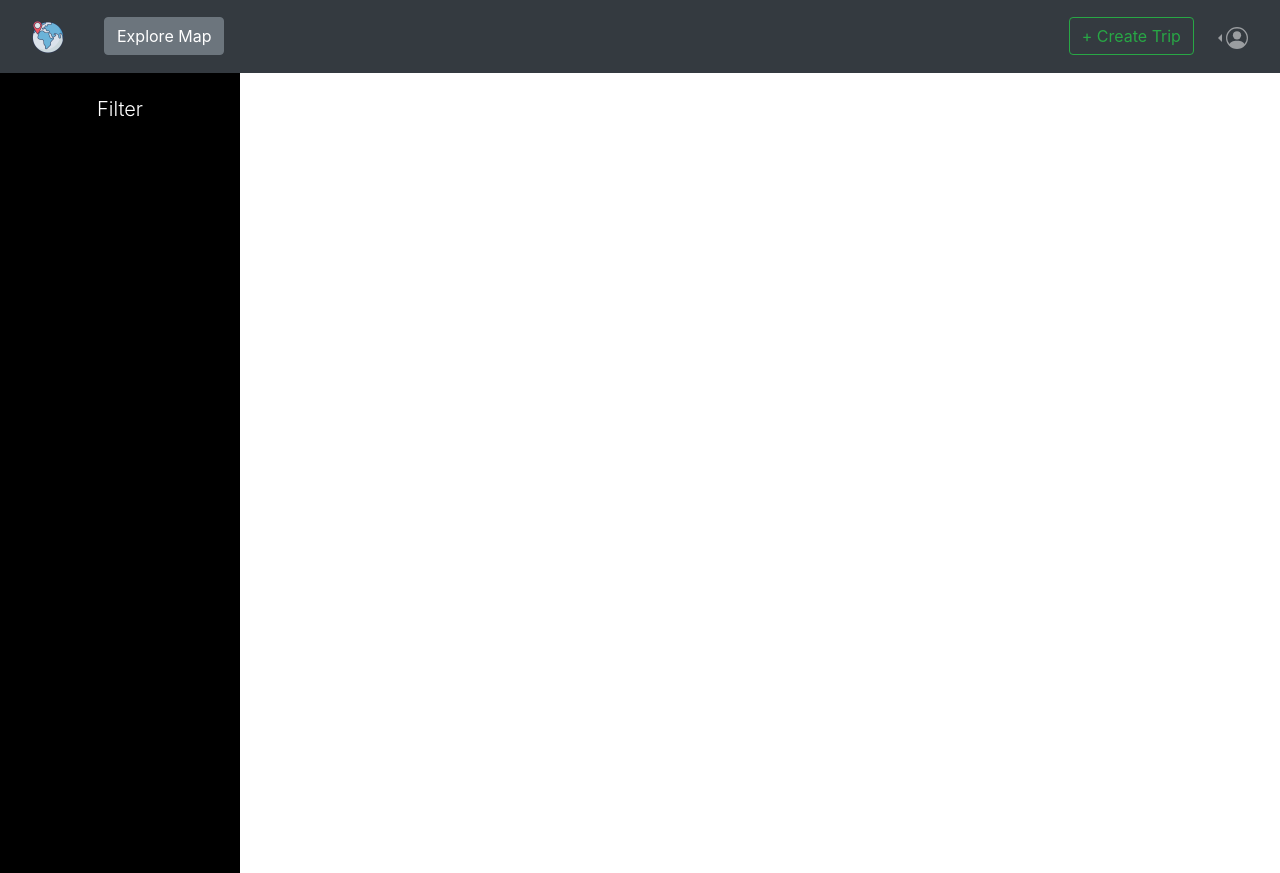
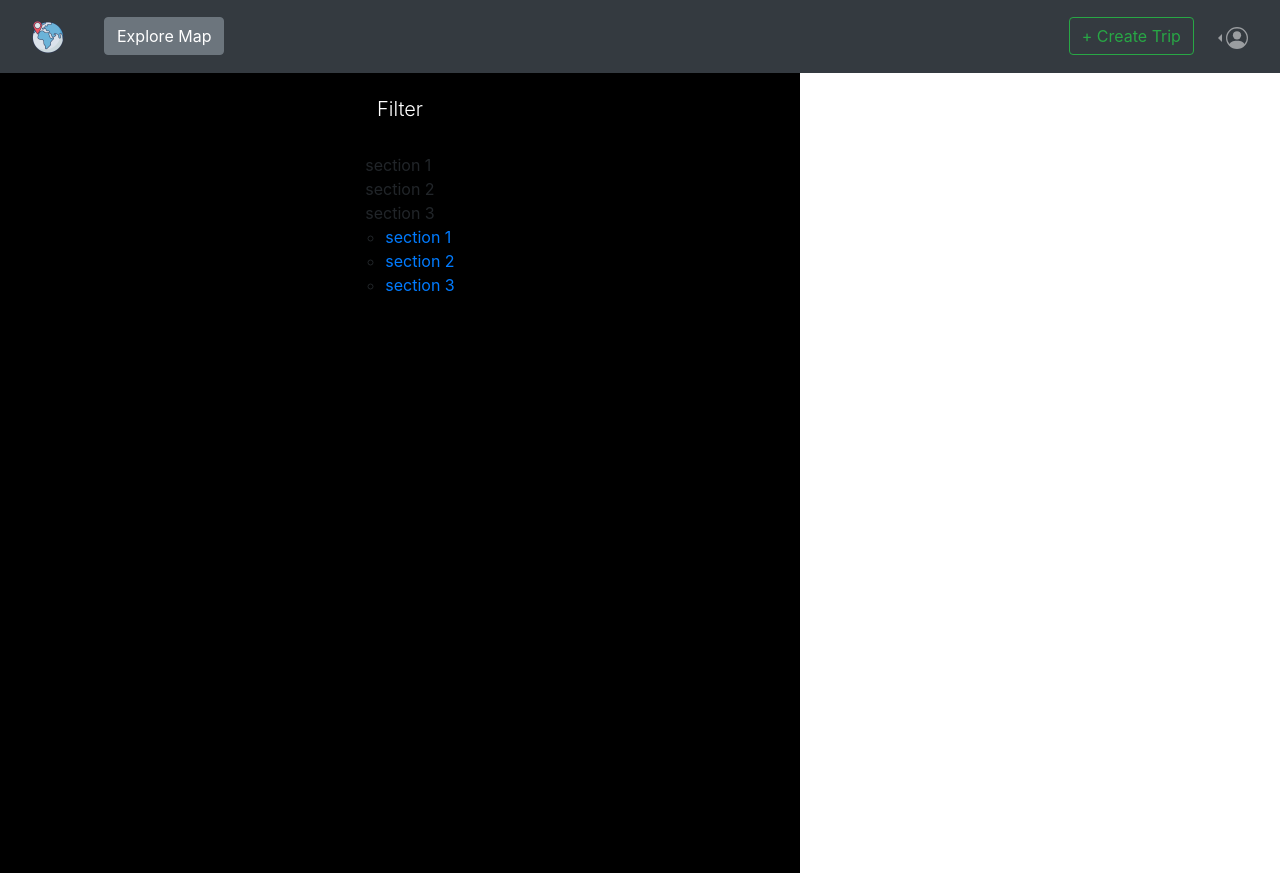
Before and after one commit to zephaniahong/travel-planner-frontend, a React (Create React App) app: page /createtrip in a window 1280 px wide. Built offline with nearby package versions, Linux system fonts and the light colour scheme; the HTML template or start-up script is replaced by a standard one.

Commit message:
Work still in progress for scrollspy section for sidebar.

```diff
--- a/src/components/SideBar.jsx
+++ b/src/components/SideBar.jsx
@@ -1,10 +1,10 @@
 import React from "react";
 import styled from "styled-components";
 // import PlusCircleIcon from "./SideBar.jsx";
-import ScrollSpy from "react-scrollspy";
+import Scrollspy from "react-scrollspy";
 
 const SideNav = styled.nav`
-  width: 15rem;
+  width: 50rem;
   height: 100vh;
   position: absolute;
   background-color: black;
@@ -43,6 +43,26 @@
           <StyledNavItem>
             <h5 className="lead">Filter</h5>
           </StyledNavItem>
+          <div>
+            <section id="section-1">section 1</section>
+            <section id="section-2">section 2</section>
+            <section id="section-3">section 3</section>
+          </div>
+
+          <Scrollspy
+            items={["section-1", "section-2", "section-3"]}
+            currentClassName="is-current"
+          >
+            <li>
+              <a href="#section-1">section 1</a>
+            </li>
+            <li>
+              <a href="#section-2">section 2</a>
+            </li>
+            <li>
+              <a href="#section-3">section 3</a>
+            </li>
+          </Scrollspy>
         </StyledNavList>
       </SideNav>
     </div>
```
